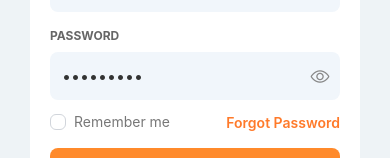
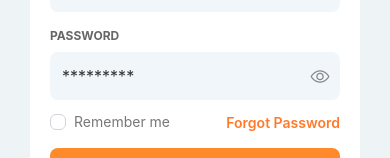
Before and after one commit to G3RGES/react-native-iti, a React Native app: screen /Login in a window 390 px wide. Shown: the part 284-442 px from the top of the page. Built offline with nearby package versions, Linux system fonts and the light colour scheme.

Commit message:
Update LoginScreen.jsx

```diff
--- a/screens/LoginScreen.jsx
+++ b/screens/LoginScreen.jsx
@@ -21,8 +21,8 @@ export default function LoginScreen() {
             <Text className="mb-2 text-xs font-bold text-[#666]">EMAIL</Text>
             <View className="flex-row items-center rounded-lg bg-[#f1f6fb] p-3">
               <TextInput
-                editable={false}
-                value="example@gmail.com"
+                editable={true}
+                placeholder="example@gmail.com"
                 className="flex-1 text-base text-[#333]"
               />
             </View>
@@ -30,9 +30,9 @@ export default function LoginScreen() {
             <Text className="mb-2 mt-4 text-xs font-bold text-[#666]">PASSWORD</Text>
             <View className="flex-row items-center rounded-lg bg-[#f1f6fb] p-3">
               <TextInput
-                editable={false}
+                editable={true}
                 secureTextEntry
-                value="*********"
+                placeholder="*********"
                 className="flex-1 text-base text-[#333]"
               />
               <Ionicons name="eye-outline" size={20} color="#888" />
```
